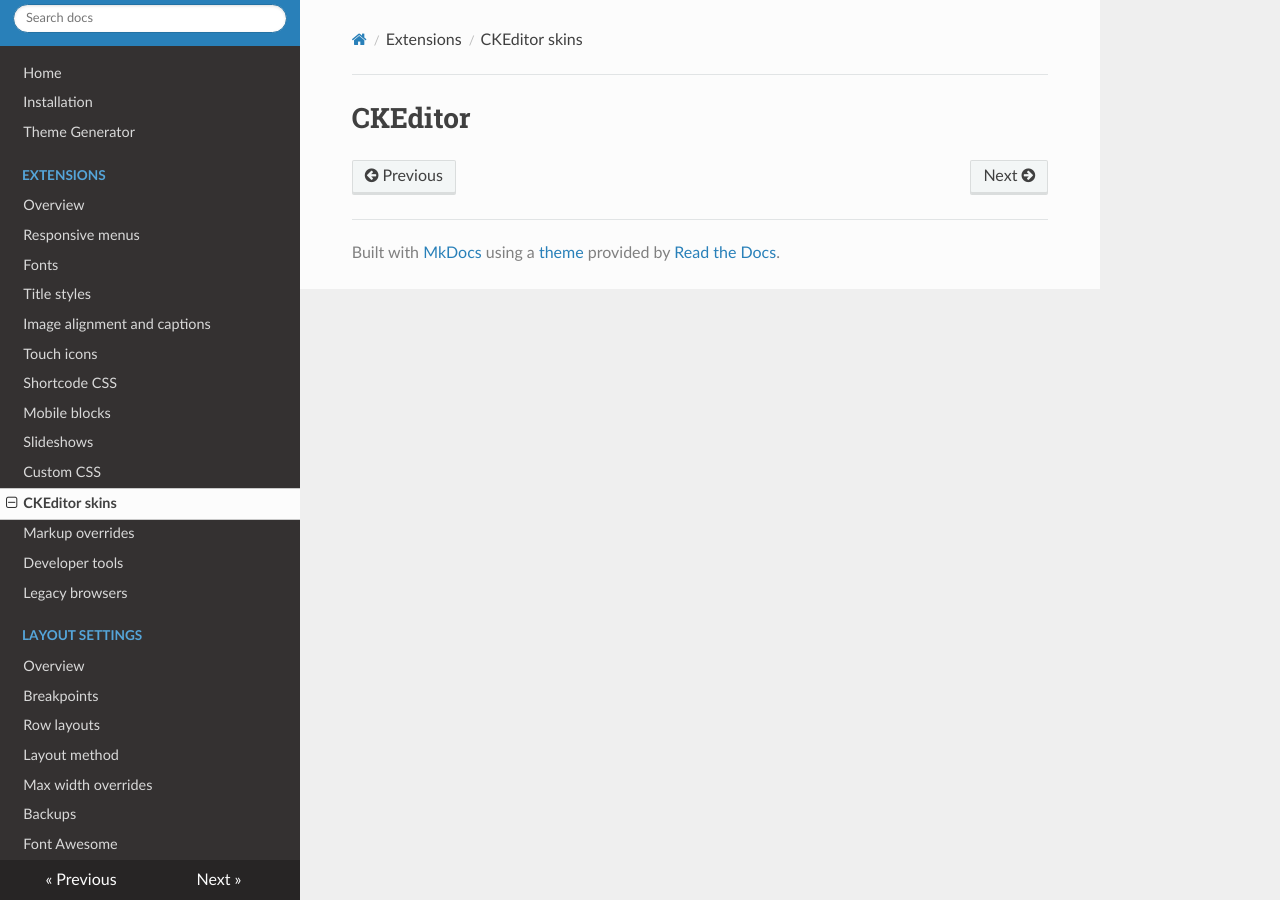
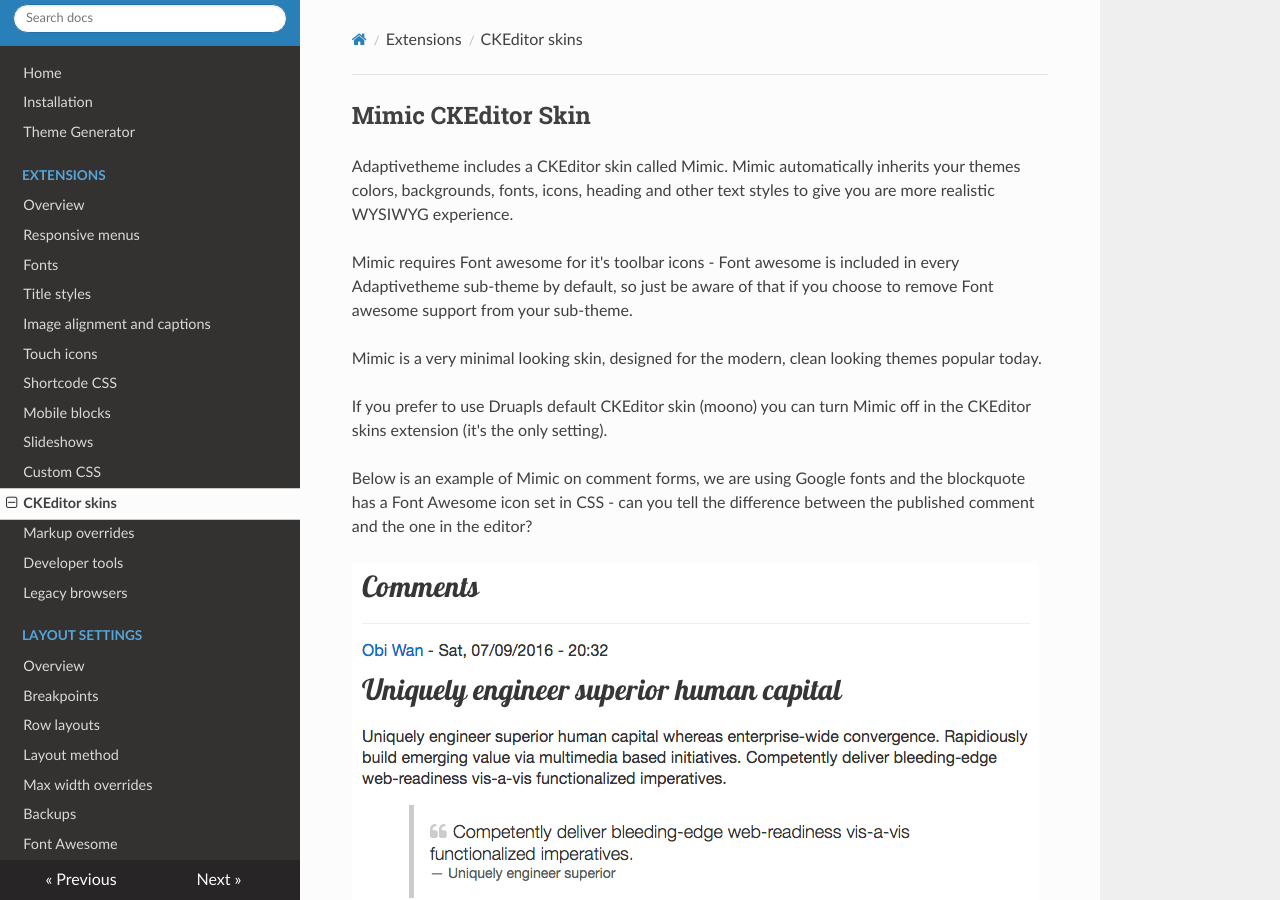
Before and after one commit to jmburnz/atdocs, an MkDocs documentation site: the page built from docs/ext/ckeditor.md, in a window 1280 px wide and 900 px high. Built offline with MkDocs 1.6.1, drawn with Linux system fonts in a browser that asks for light colours; nearby versions of some CDN libraries; old or Windows-style settings are respelled for this version of MkDocs.

Commit message:
Add CKEditor docs

```diff
--- a/docs/ext/ckeditor.md
+++ b/docs/ext/ckeditor.md
@@ -1 +1,13 @@
-# CKEditor
+## Mimic CKEditor Skin
+
+Adaptivetheme includes a CKEditor skin called Mimic. Mimic automatically inherits your themes colors, backgrounds, fonts, icons, heading and other text styles to give you are more realistic WYSIWYG experience.
+
+Mimic requires Font awesome for it's toolbar icons - Font awesome is included in every Adaptivetheme sub-theme by default, so just be aware of that if you choose to remove Font awesome support from your sub-theme.
+
+Mimic is a very minimal looking skin, designed for the modern, clean looking themes popular today.
+
+If you prefer to use Druapls default CKEditor skin (moono) you can turn Mimic off in the CKEditor skins extension (it's the only setting).
+
+Below is an example of Mimic on comment forms, we are using Google fonts and the blockquote has a Font Awesome icon set in CSS - can you tell the difference between the published comment and the one in the editor?
+
+![Mimic](img/CKEditor-Mimic.png)
```
Also changed, not shown: docs/ext/img/CKEditor-Mimic.png (added).
